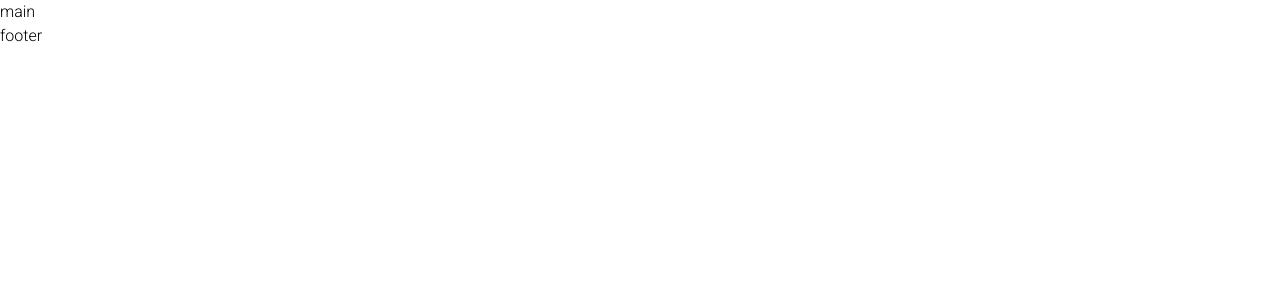
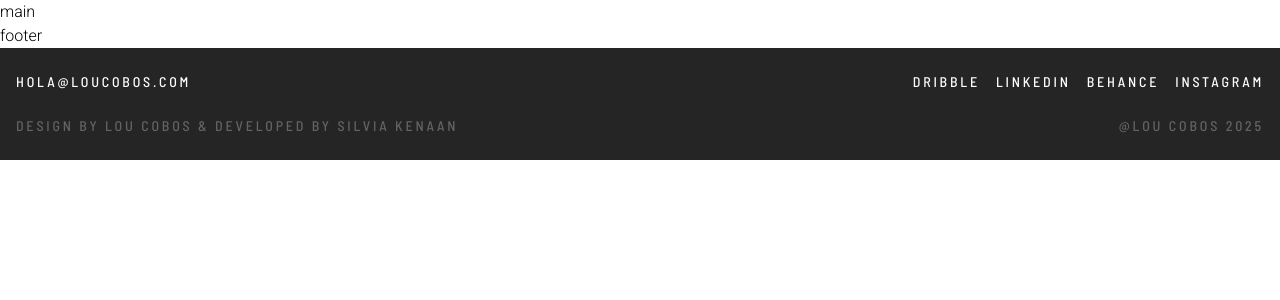
Before and after one commit to BigTogu/ecommerce, a Next.js app: page / in a window 1280 px wide. Shown: the top 300 px of the page. Built offline with nearby package versions, Linux system fonts and the light colour scheme.

Commit message:
feat: add Footer

```diff
--- a/src/app/layout.tsx
+++ b/src/app/layout.tsx
@@ -1,5 +1,6 @@
 import { JSX, ReactNode } from "react";
 import { barlow, playfair, roboto } from "./fonts";
+import Footer from "@/components/Footer";
 import "./globals.css";
 
 export default function RootLayout({
@@ -9,7 +10,10 @@ export default function RootLayout({
 }>): JSX.Element {
   return (
     <html lang="es">
-      <body className={`${barlow.variable} ${roboto.variable} ${playfair.variable}`}>{children}</body>
+      <body className={`${barlow.variable} ${roboto.variable} ${playfair.variable}`}>
+        {children}
+        <Footer />
+      </body>
     </html>
   );
 }
--- a/src/app/page.tsx
+++ b/src/app/page.tsx
@@ -2,7 +2,7 @@ import { FC } from "react";
 
 const Home: FC = () => {
   return (
-    <div className="font-base">
+    <div>
       <main>
         <p>main</p>
       </main>
--- a/src/components/Footer/index.tsx
+++ b/src/components/Footer/index.tsx
@@ -1,26 +1,28 @@
 import { FC } from "react";
 
 const Footer: FC = () => {
-    return (
-      <footer className="bg-[#1F1F1F] text-white py-8 px-6 flex flex-col md:flex-row justify-between items-center text-xs tracking-widest">
-        <div className="flex flex-col items-center md:items-start gap-2 mb-4 md:mb-0">
-          <a className="text-white hover:underline" href="mailto:hola@loucobos.com">
+  return (
+    <footer className="w-full bg-accent text-sm uppercase font-display tracking-[0.2em]">
+      <div className="container mx-auto px-4 py-6 flex justify-between">
+        <div className="flex flex-col gap-6">
+          <a className="block text-textSecondary" href="mailto:hola@loucobos.com">
             HOLA@LOUCOBOS.COM
           </a>
-          <p className="text-gray-500">DESIGN BY LOU COBOS & DEVELOPED BY SILVIA KENAAN</p>
+          <p className="text-textTertiary">DESIGN BY LOU COBOS & DEVELOPED BY SILVIA KENAAN</p>
         </div>
 
-        <div className="flex flex-col items-center gap-2">
-          <div className="flex gap-6">
-            <a className="hover:underline" href="#">LINKEDIN</a>
-            <a className="hover:underline" href="#">BEHANCE</a>
-            <a className="hover:underline" href="#">INSTAGRAM</a>
+        <div className="flex flex-col gap-6 text-end">
+          <div className="flex flex-wrap gap-4 text-textSecondary justify-end">
+            <a href="#">DRIBBLE</a>
+            <a href="#">LINKEDIN</a>
+            <a href="#">BEHANCE</a>
+            <a href="#">INSTAGRAM</a>
           </div>
-          <p className="text-gray-500">@LOU COBOS 2025</p>
+          <p className="text-textTertiary">@LOU COBOS 2025</p>
         </div>
-      </footer>
-    );
-  }
-
+      </div>
+    </footer>
+  );
+};
 
 export default Footer;
```
